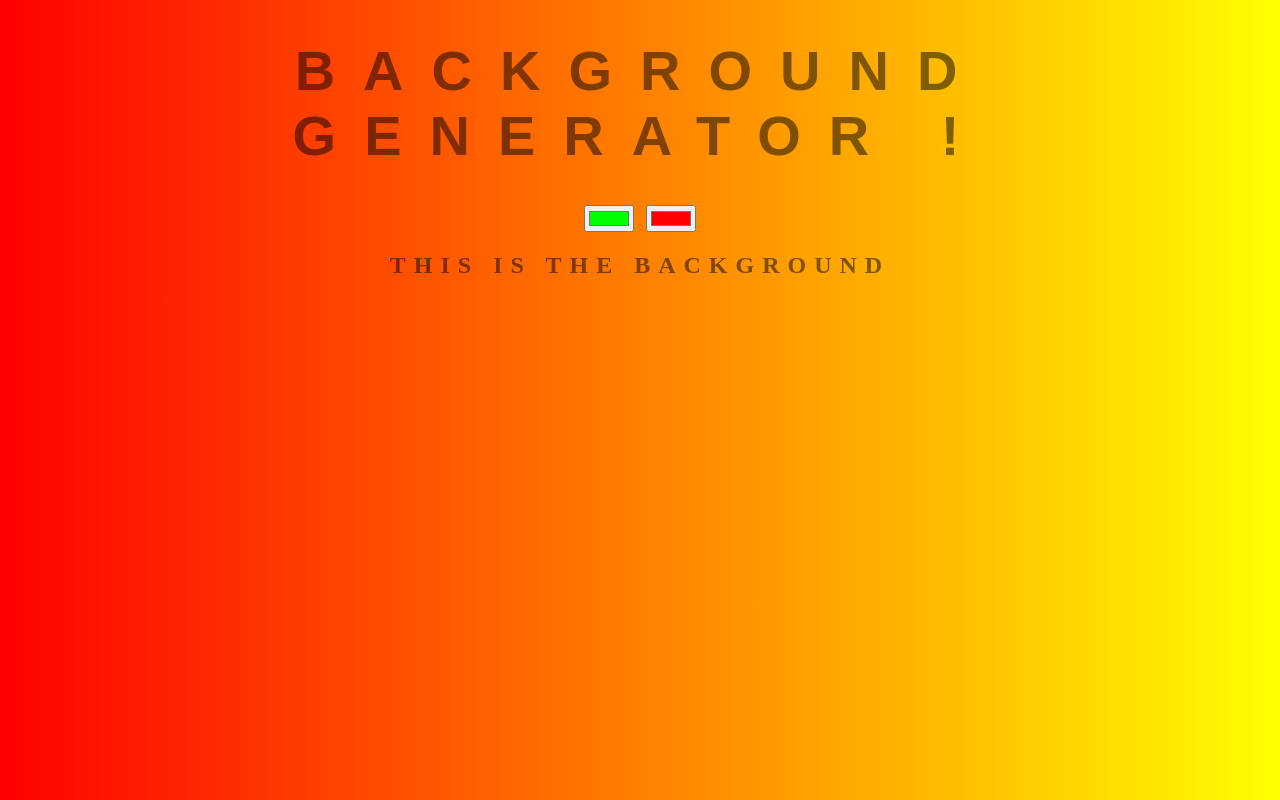
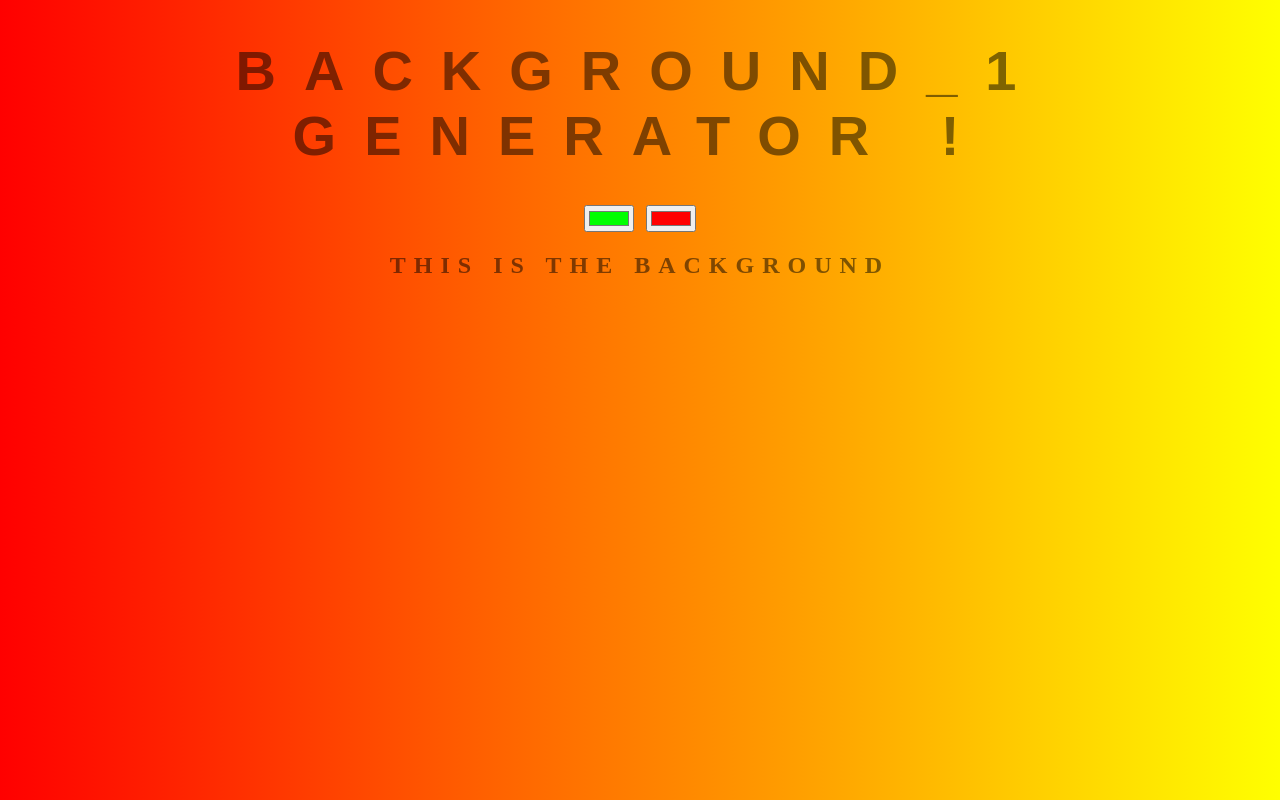
Before and after one commit to Paul-03-tech/background-generator, a plain HTML site: page index.html in a window 1280 px wide. Drawn offline with Linux system fonts and the light colour scheme.

Commit message:
new change

```diff
--- a/index.html
+++ b/index.html
@@ -8,7 +8,7 @@
 </head>
 <body id="gradient">
 
-<h1>Background Generator !</h1>
+<h1>Background_1 Generator !</h1>
 
 <input class="color1" type="color" name="color1" value="#00ff00"> <!--oninput="setGradient()" - se poate folosi si aceast mod de adaugat functia setGradient din fisierul script.js-->
 <input  class="color2" type="color" name="color2" value="#ff0000"> <!--oninput="setGradient()" - se poate folosi si aceast mod de adaugat functia setGradient din fisierul script.js-->
```
